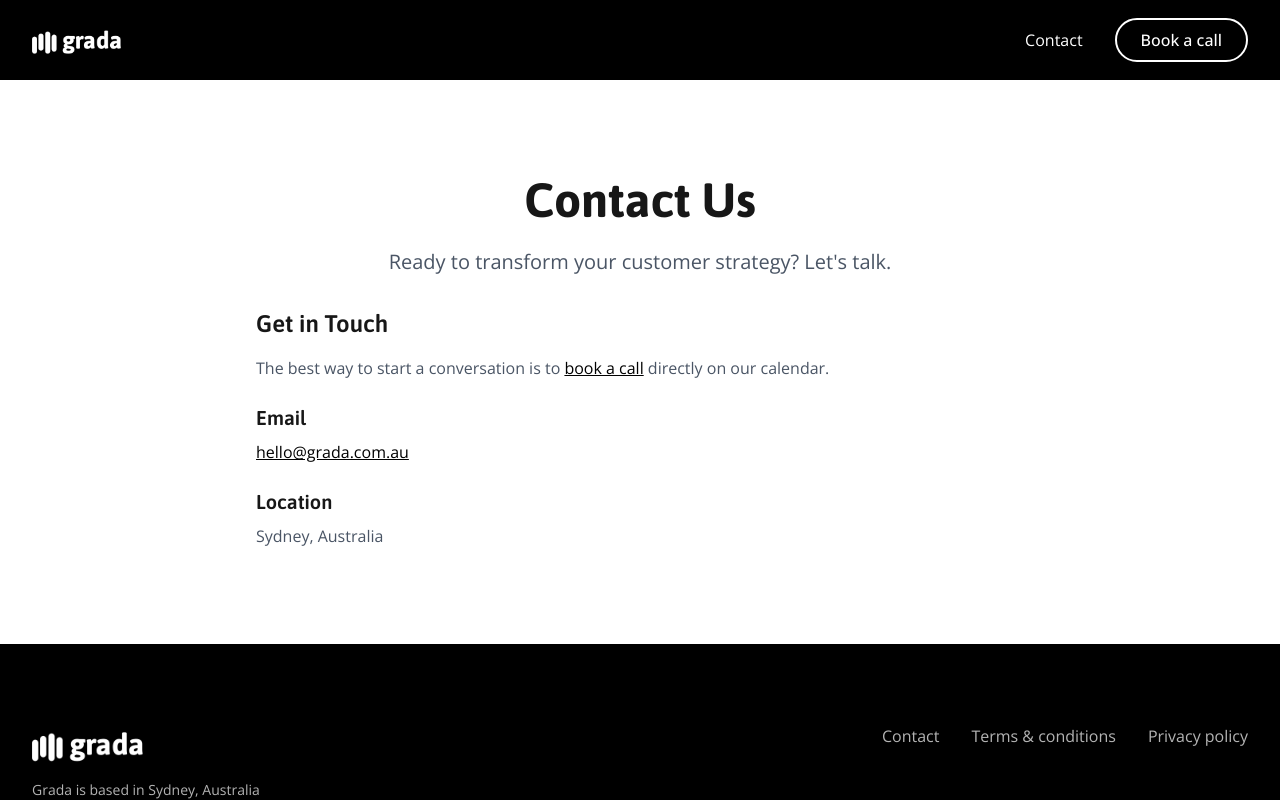
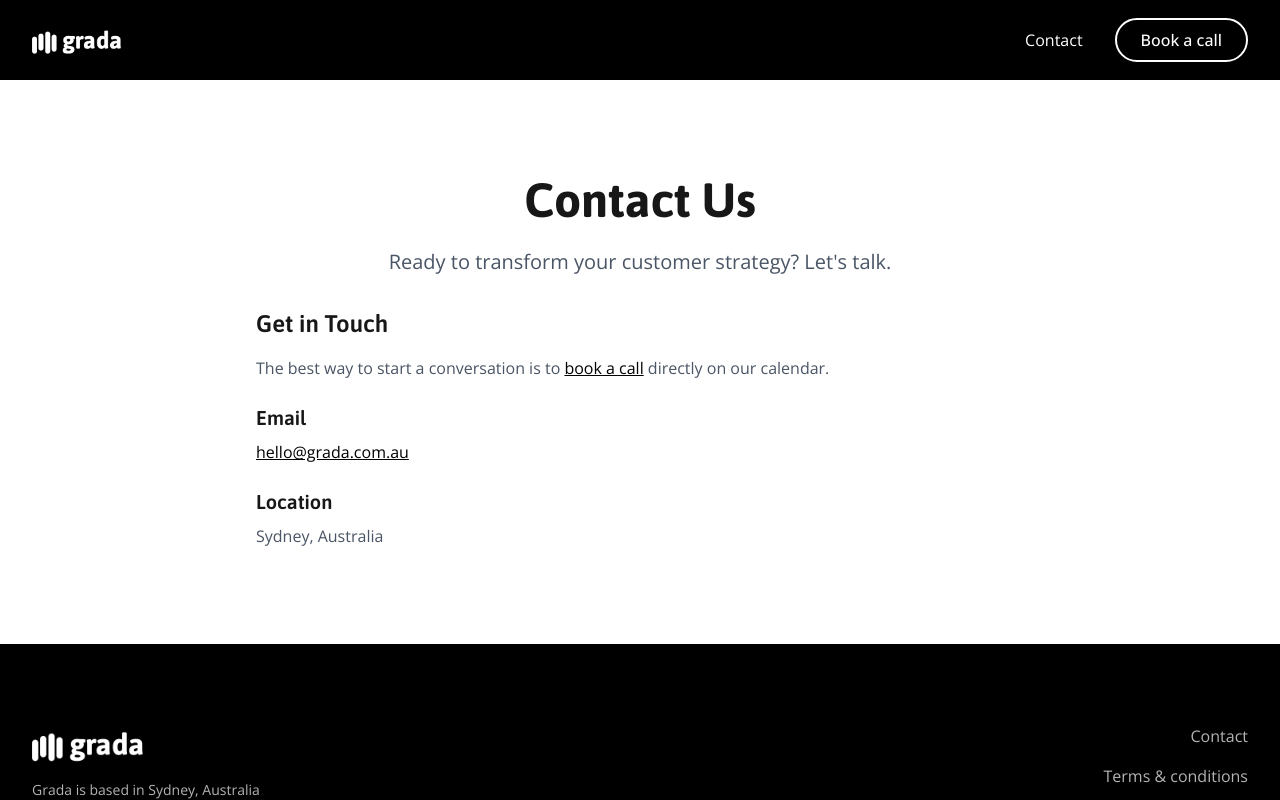
Before and after one commit to twofoundations/grada-website, a Next.js app: page /contact in a window 1280 px wide. Shown: the top 800 px of the page. Built offline with nearby package versions, Linux system fonts and the light colour scheme.

Commit message:
Fix: Stack footer nav links vertically

```diff
--- a/components/Footer.tsx
+++ b/components/Footer.tsx
@@ -21,7 +21,7 @@ export default function Footer() {
           </div>
 
           {/* Right Side - Navigation Links */}
-          <nav className="flex flex-col sm:flex-row sm:justify-end items-start sm:items-center gap-4 sm:gap-8">
+          <nav className="flex flex-col md:items-end items-start gap-4">
             <Link
               href="/contact"
               className="text-white/70 hover:text-white transition-colors"
```
